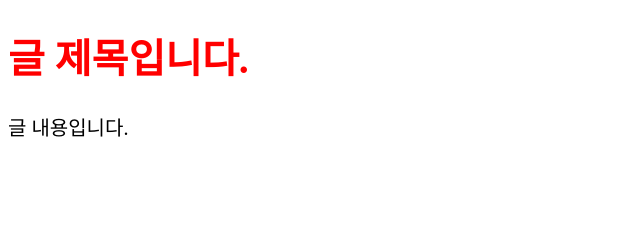
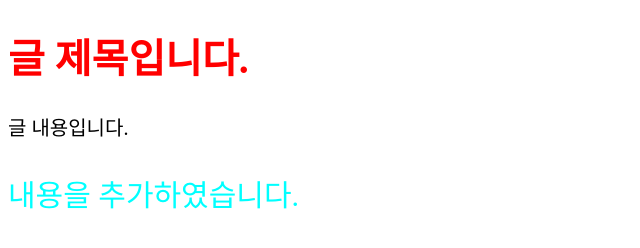
Before and after one commit to manisjun/web_publishing, a plain HTML site: page index.html in a window 1280 px wide. Shown: the whole page, without its empty margins (0-640 px from the left). Drawn offline with Linux system fonts and the light colour scheme.

Commit message:
p 태그 추가

```diff
--- a/css/style.css
+++ b/css/style.css
@@ -9,3 +9,8 @@ p {
     font-size: 20px;
     color: blud;
 }
+
+p:last-child {
+    font-size: 30px;
+    color: aqua;
+}
--- a/index.html
+++ b/index.html
@@ -10,5 +10,6 @@
 <body>
     <h1>글 제목입니다.</h1>
     <p>글 내용입니다.</p>
+    <p>내용을 추가하였습니다.</p>
 </body>
 </html>
```
